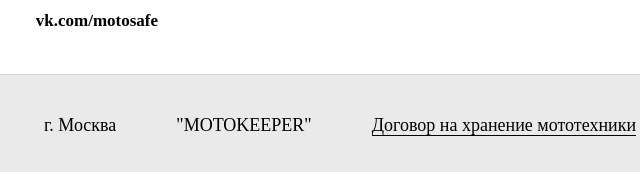
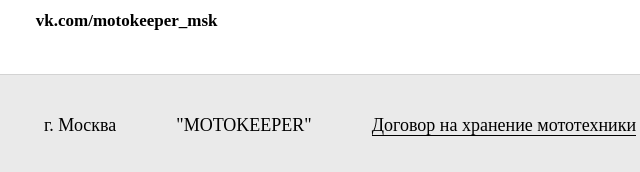
Before and after one commit to RSamokhin/motokeeper, a website: page web/src/jade/index.jade in a window 1280 px wide. Shown: the part 2621-2793 px from the top of the page, 212-852 px from the left. Drawn offline with nearby package versions, Linux system fonts and the light colour scheme; files that its build step writes are made by us from their sources; files whose address does not match are found by name.

Commit message:
links vk

```diff
--- a/web/src/jade/includes/contacts.jade
+++ b/web/src/jade/includes/contacts.jade
@@ -13,4 +13,4 @@
             td
                 div(class='contacts__table-icon-vk')
             td
-                a(class='contacts__table-link' href='https://vk.com/motosafe') vk.com/motosafe
+                a(class='contacts__table-link' href='https://vk.com/motokeeper_msk') vk.com/motokeeper_msk
```
Also changed, not shown: web/build/index.html.
